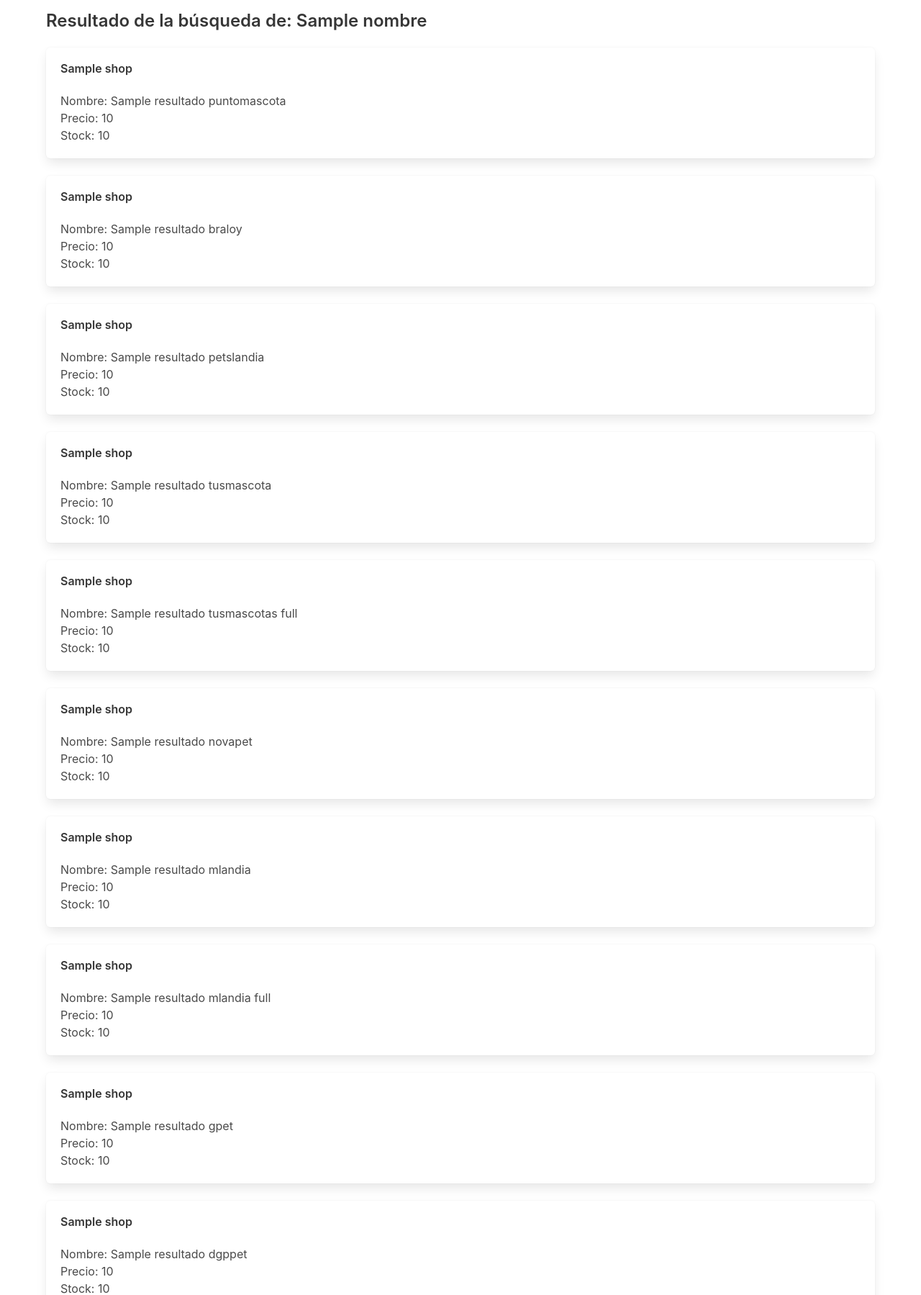
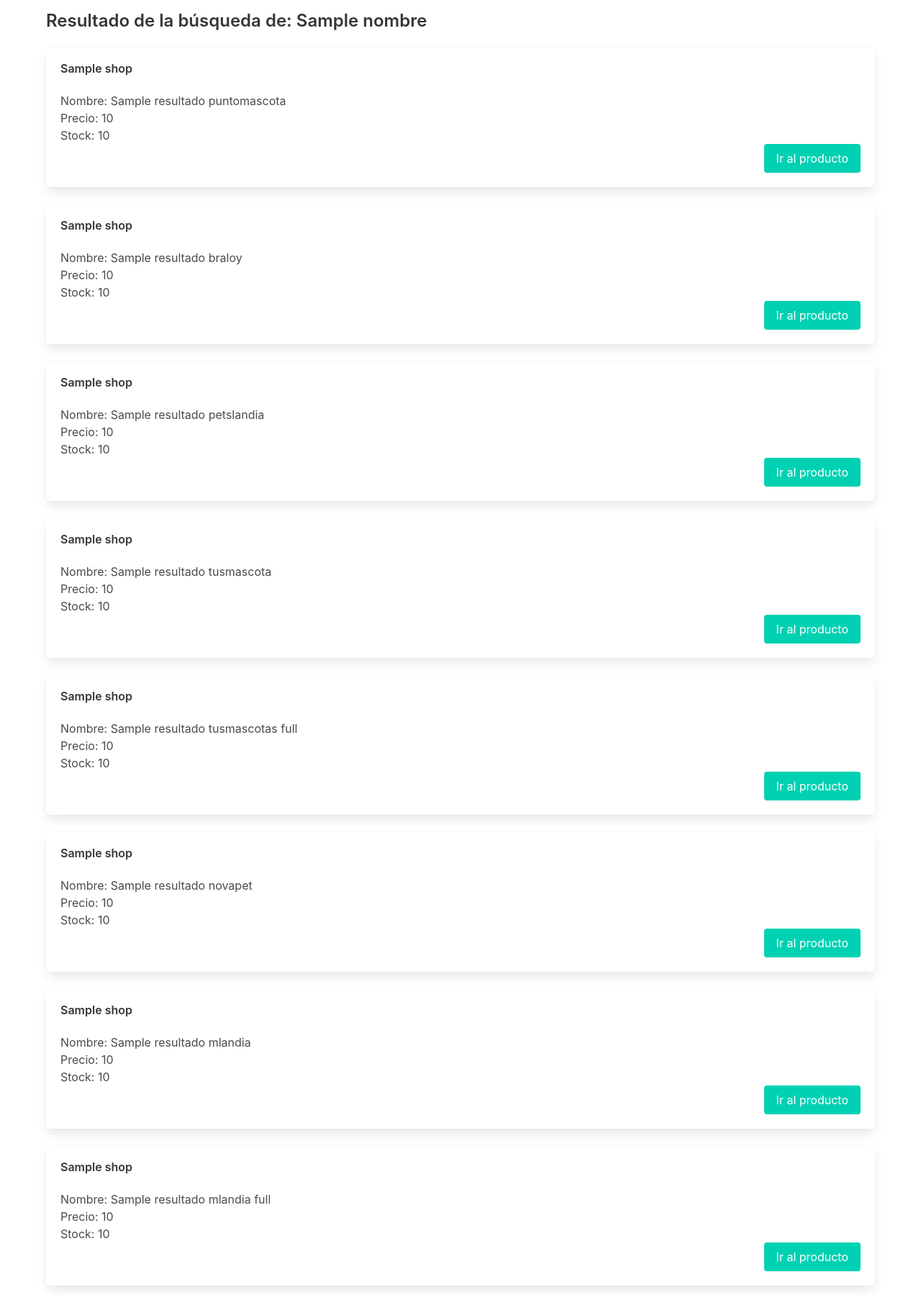
Before and after one commit to micheladasme/FurryFoodFinder, a Flask app: template app/templates/index.html in a window 1280 px wide. Shown: the part 257-2056 px from the top of the page at 72% size. Run offline with Flask 2, Linux system fonts and the light colour scheme; the template is opened without the code that fills it: most values are stand-ins (such as "Sample title", 1, 10 or a date in 2020); some libraries are stand-ins or nearby versions.

Commit message:
feat(app): :sparkles: Boton ver producto encontrado
Se agrega boton para ir a ver el producto encontrado, se agrega user agent para evitar 404

```diff
--- a/app/templates/index.html
+++ b/app/templates/index.html
@@ -63,6 +63,13 @@
             <p>Nombre: {{ resultado_puntomascotas.nombre }}</p>
             <p>Precio: {{ resultado_puntomascotas.precio }}</p>
             <p>Stock: {{ resultado_puntomascotas.stock }}</p>
+            <div class="field is-grouped is-grouped-right">
+                <p class="control">
+                    <a class="button is-primary" href="{{ resultado_puntomascotas.url }}" target="_blank">
+                        Ir al producto
+                    </a>
+                </p>
+            </div>
         </div>
         {% endif %}
 
@@ -72,6 +79,13 @@
             <p>Nombre: {{ resultado_braloy.nombre }}</p>
             <p>Precio: {{ resultado_braloy.precio }}</p>
             <p>Stock: {{ resultado_braloy.stock }}</p>
+            <div class="field is-grouped is-grouped-right">
+                <p class="control">
+                    <a class="button is-primary" href="{{ resultado_braloy.url }}" target="_blank">
+                        Ir al producto
+                    </a>
+                </p>
+            </div>
         </div>
         {% endif %}
 
@@ -81,6 +95,13 @@
             <p>Nombre: {{ resultado_petslandia.nombre }}</p>
             <p>Precio: {{ resultado_petslandia.precio }}</p>
             <p>Stock: {{ resultado_petslandia.stock }}</p>
+            <div class="field is-grouped is-grouped-right">
+                <p class="control">
+                    <a class="button is-primary" href="{{ resultado_petslandia.url }}" target="_blank">
+                        Ir al producto
+                    </a>
+                </p>
+            </div>
         </div>
         {% endif %}
 
@@ -90,6 +111,13 @@
             <p>Nombre: {{ resultado_tusmascotas.nombre }}</p>
             <p>Precio: {{ resultado_tusmascotas.precio }}</p>
             <p>Stock: {{ resultado_tusmascotas.stock }}</p>
+            <div class="field is-grouped is-grouped-right">
+                <p class="control">
+                    <a class="button is-primary" href="{{ resultado_tusmascotas.url }}" target="_blank">
+                        Ir al producto
+                    </a>
+                </p>
+            </div>
         </div>
         {% endif %}
 
@@ -99,6 +127,13 @@
             <p>Nombre: {{ resultado_tusmascotas_full.nombre }}</p>
             <p>Precio: {{ resultado_tusmascotas_full.precio }}</p>
             <p>Stock: {{ resultado_tusmascotas_full.stock }}</p>
+            <div class="field is-grouped is-grouped-right">
+                <p class="control">
+                    <a class="button is-primary" href="{{ resultado_tusmascotas_full.url }}" target="_blank">
+                        Ir al producto
+                    </a>
+                </p>
+            </div>
         </div>
         {% endif %}
 
@@ -108,6 +143,13 @@
             <p>Nombre: {{ resultado_novapet.nombre }}</p>
             <p>Precio: {{ resultado_novapet.precio }}</p>
             <p>Stock: {{ resultado_novapet.stock }}</p>
+            <div class="field is-grouped is-grouped-right">
+                <p class="control">
+                    <a class="button is-primary" href="{{ resultado_novapet.url }}" target="_blank">
+                        Ir al producto
+                    </a>
+                </p>
+            </div>
         </div>
         {% endif %}
 
@@ -117,6 +159,13 @@
             <p>Nombre: {{ resultado_mlandia.nombre }}</p>
             <p>Precio: {{ resultado_mlandia.precio }}</p>
             <p>Stock: {{ resultado_mlandia.stock }}</p>
+            <div class="field is-grouped is-grouped-right">
+                <p class="control">
+                    <a class="button is-primary" href="{{ resultado_mlandia.url }}" target="_blank">
+                        Ir al producto
+                    </a>
+                </p>
+            </div>
         </div>
         {% endif %}
 
@@ -126,6 +175,13 @@
             <p>Nombre: {{ resultado_mlandia_full.nombre }}</p>
             <p>Precio: {{ resultado_mlandia_full.precio }}</p>
             <p>Stock: {{ resultado_mlandia_full.stock }}</p>
+            <div class="field is-grouped is-grouped-right">
+                <p class="control">
+                    <a class="button is-primary" href="{{ resultado_mlandia_full.url }}" target="_blank">
+                        Ir al producto
+                    </a>
+                </p>
+            </div>
         </div>
         {% endif %}
 
@@ -135,6 +191,13 @@
             <p>Nombre: {{ resultado_gpet.nombre }}</p>
             <p>Precio: {{ resultado_gpet.precio }}</p>
             <p>Stock: {{ resultado_gpet.stock }}</p>
+            <div class="field is-grouped is-grouped-right">
+                <p class="control">
+                    <a class="button is-primary" href="{{ resultado_gpet.url }}" target="_blank">
+                        Ir al producto
+                    </a>
+                </p>
+            </div>
         </div>
         {% endif %}
 
@@ -144,6 +207,13 @@
             <p>Nombre: {{ resultado_dgppet.nombre }}</p>
             <p>Precio: {{ resultado_dgppet.precio }}</p>
             <p>Stock: {{ resultado_dgppet.stock }}</p>
+            <div class="field is-grouped is-grouped-right">
+                <p class="control">
+                    <a class="button is-primary" href="{{ resultado_dgppet.url }}" target="_blank">
+                        Ir al producto
+                    </a>
+                </p>
+            </div>
         </div>
         {% endif %}
 
@@ -153,6 +223,13 @@
             <p>Nombre: {{ resultado_stgopet.nombre }}</p>
             <p>Precio: {{ resultado_stgopet.precio }}</p>
             <p>Stock: {{ resultado_stgopet.stock }}</p>
+            <div class="field is-grouped is-grouped-right">
+                <p class="control">
+                    <a class="button is-primary" href="{{ resultado_stgopet.url }}" target="_blank">
+                        Ir al producto
+                    </a>
+                </p>
+            </div>
         </div>
         {% endif %}
 
@@ -162,6 +239,13 @@
             <p>Nombre: {{ resultado_lira.nombre }}</p>
             <p>Precio: {{ resultado_lira.precio }}</p>
             <p>Stock: {{ resultado_lira.stock }}</p>
+            <div class="field is-grouped is-grouped-right">
+                <p class="control">
+                    <a class="button is-primary" href="{{ resultado_lira.url }}" target="_blank">
+                        Ir al producto
+                    </a>
+                </p>
+            </div>
         </div>
         {% endif %}
 
@@ -171,6 +255,13 @@
             <p>Nombre: {{ resultado_lira_full.nombre }}</p>
             <p>Precio: {{ resultado_lira_full.precio }}</p>
             <p>Stock: {{ resultado_lira_full.stock }}</p>
+            <div class="field is-grouped is-grouped-right">
+                <p class="control">
+                    <a class="button is-primary" href="{{ resultado_lira_full.url }}" target="_blank">
+                        Ir al producto
+                    </a>
+                </p>
+            </div>
         </div>
         {% endif %}
 
@@ -180,6 +271,13 @@
             <p>Nombre: {{ resultado_faunimals.nombre }}</p>
             <p>Precio: {{ resultado_faunimals.precio }}</p>
             <p>Stock: {{ resultado_faunimals.stock }}</p>
+            <div class="field is-grouped is-grouped-right">
+                <p class="control">
+                    <a class="button is-primary" href="{{ resultado_faunimals.url }}" target="_blank">
+                        Ir al producto
+                    </a>
+                </p>
+            </div>
         </div>
         {% endif %}
 
@@ -189,6 +287,13 @@
             <p>Nombre: {{ resultado_manchasSofi.nombre }}</p>
             <p>Precio: {{ resultado_manchasSofi.precio }}</p>
             <p>Stock: {{ resultado_manchasSofi.stock }}</p>
+            <div class="field is-grouped is-grouped-right">
+                <p class="control">
+                    <a class="button is-primary" href="{{ resultado_manchasSofi.url }}" target="_blank">
+                        Ir al producto
+                    </a>
+                </p>
+            </div>
         </div>
         {% endif %}
     </section>
```
Also changed, not shown: app/app.py (+44 -22 lines).
